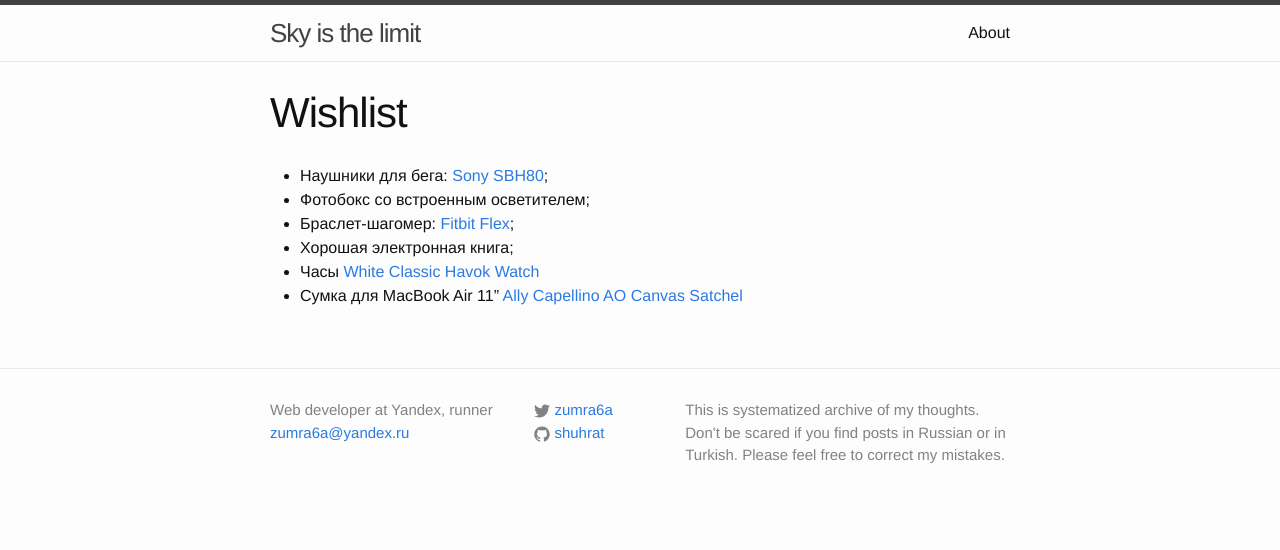
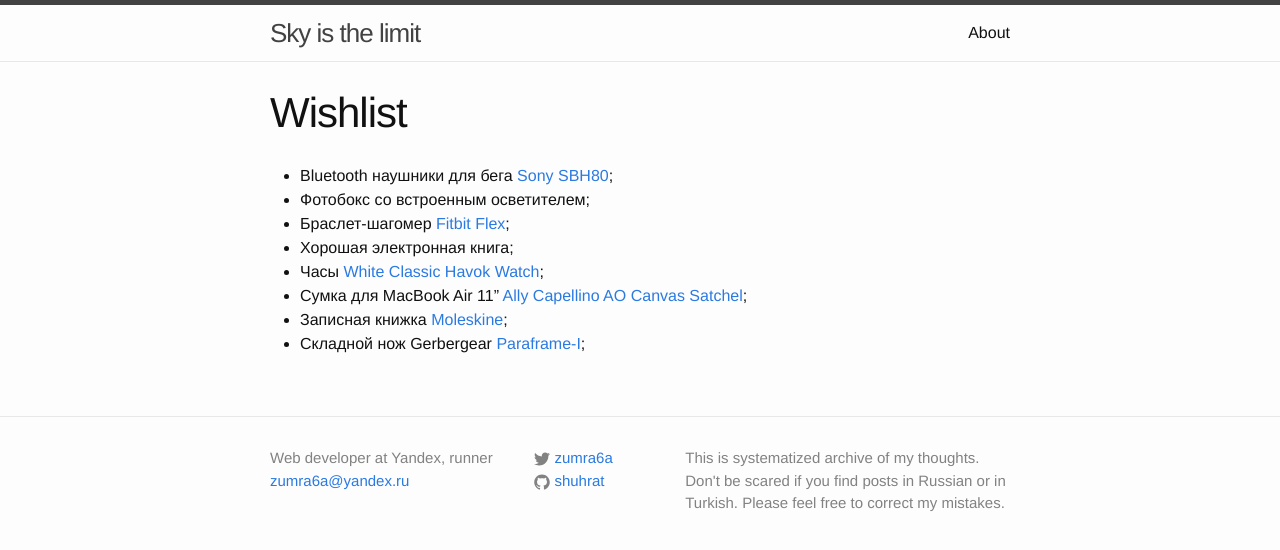
Before and after one commit to shuhrat/shuhrat.github.io, a Jekyll site: the page built from wishlist/index.md, in a window 1280 px wide. Shown: the top 550 px of the page. Built offline with Jekyll 4.4.1, drawn with Linux system fonts in a browser that asks for light colours.

Commit message:
Update index.md

```diff
--- a/wishlist/index.md
+++ b/wishlist/index.md
@@ -3,14 +3,18 @@
 title: Wishlist
 ---
 
-- Наушники для бега: [Sony SBH80][sony];
+- Bluetooth наушники для бега [Sony SBH80][sony];
 - Фотобокс со встроенным осветителем;
-- Браслет-шагомер: [Fitbit Flex][fitbit];
+- Браслет-шагомер [Fitbit Flex][fitbit];
 - Хорошая электронная книга;
-- Часы [White Classic Havok Watch][watch]
-- Сумка для MacBook Air 11" [Ally Capellino AO Canvas Satchel][bag]
+- Часы [White Classic Havok Watch][watch];
+- Сумка для MacBook Air 11" [Ally Capellino AO Canvas Satchel][bag];
+- Записная книжка [Moleskine][moleskine];
+- Складной нож Gerbergear [Paraframe-I][knife];
 
 [fitbit]: http://market.yandex.ru/model.xml?modelid=10802171&hid=10498025
 [sony]: http://market.yandex.ru/model.xml?modelid=10760046&hid=418706
+[watch]: http://www.elliothavok.com/shop/white-classic-havok-watch-pre-sale?category=Watches
 [bag]: http://www.re-store.ru/accessories/bags/ally-capellino/5060167430329/
-[watch]: http://www.elliothavok.com/shop/white-classic-havok-watch-pre-sale?category=Watches
+[moleskine]: http://www.moleskines-shop.ru/collection/Moleskine-Classic/product/Moleskine-Large-Ruled-Notebook
+[knife]: http://ru.gerbergear.com/Essentials/Knives/Paraframe-I-knife_22-48444
```
